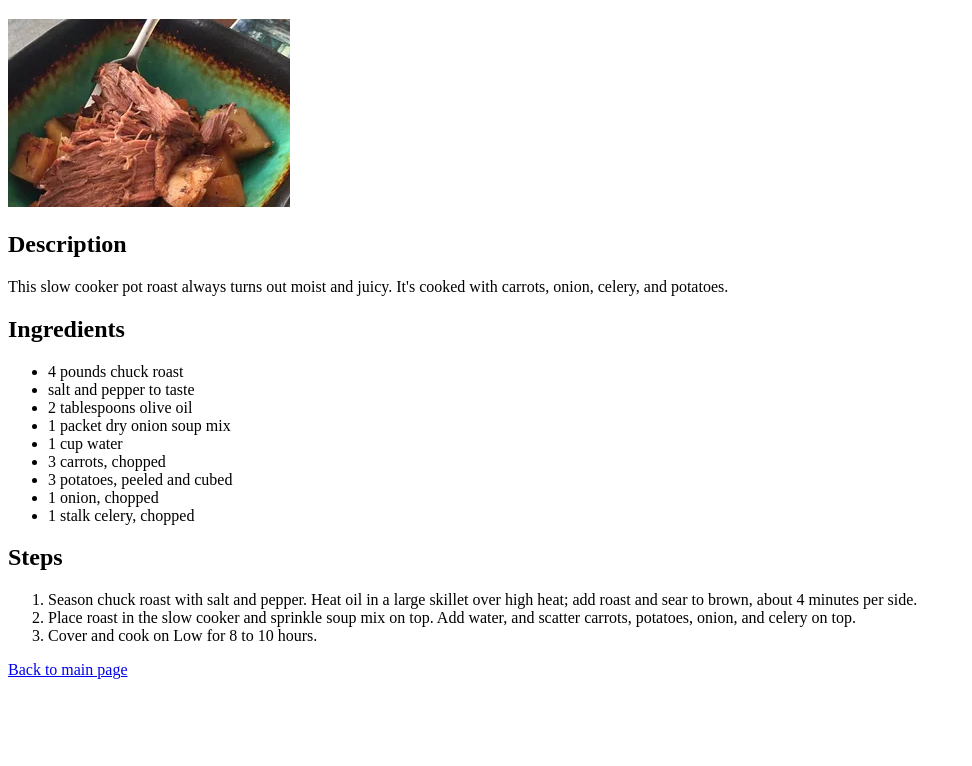
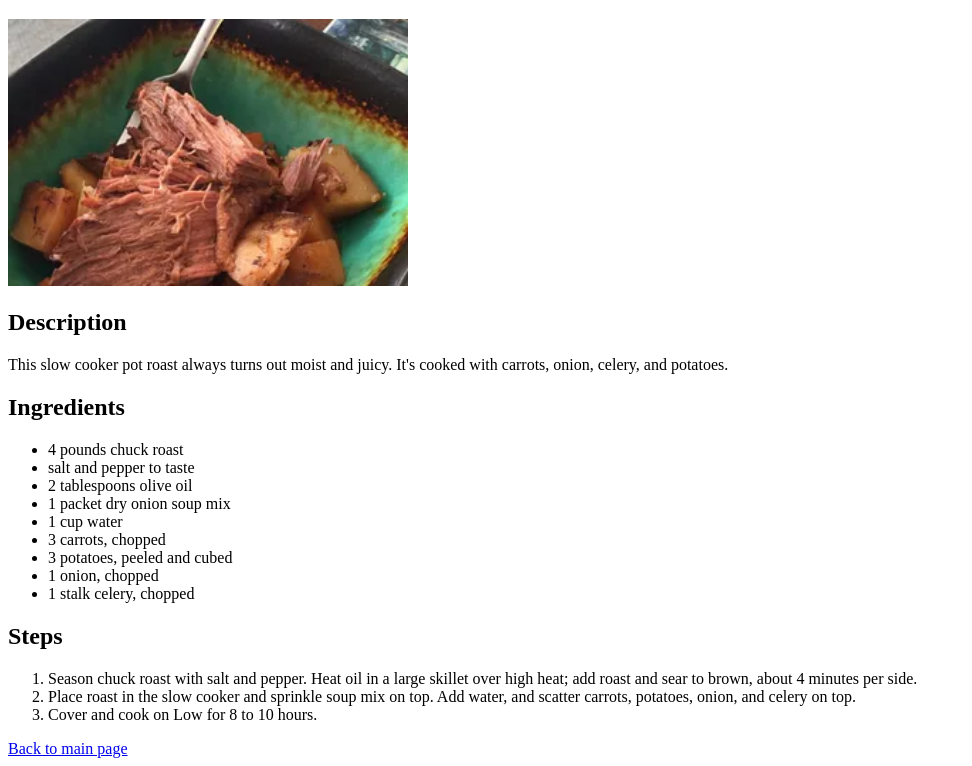
Before and after one commit to medium-sofy/odin-recipes2, a plain HTML site: page recipes/potroast.html in a window 1280 px wide. Shown: the part 61-827 px from the top of the page, without its empty margins (0-972 px from the left). Before the commit the page ends 800 px from the top, so only its background shows below. Drawn offline with Linux system fonts and the light colour scheme.

Commit message:
Set width of images in salad.html and potroast.html to 400px

```diff
--- a/recipes/potroast.html
+++ b/recipes/potroast.html
@@ -7,7 +7,7 @@
 </head>
 <body>
     <h1>Marie's Easy Slow Cooker Pot Roast</h1>
-    <img src="../images/roast.jpeg" alt="Pot roast image">
+    <img src="../images/roast.jpeg" alt="Pot roast image" width="400">
 
     <h2>Description</h2>
     <p>This slow cooker pot roast always turns out moist and juicy. It's cooked with carrots, onion, celery, and potatoes.</p>
```
Also changed, not shown: recipes/salad.html (+1 -1 lines).
